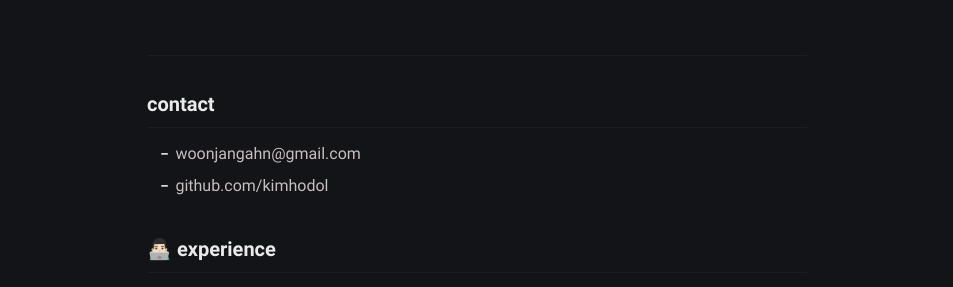
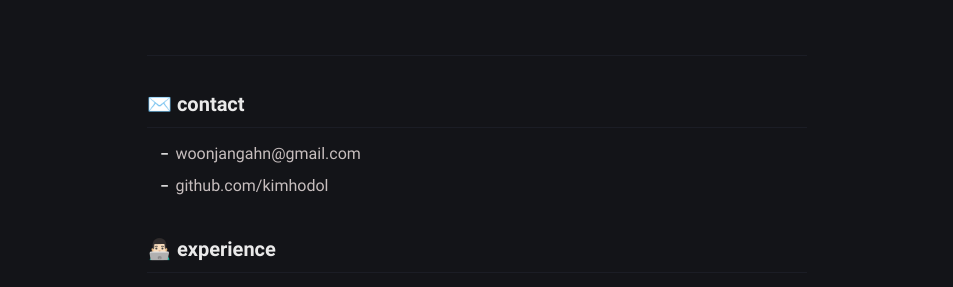
Before and after one commit to kimhodol/hodol-aa96c, a Jekyll site: the page built from about.md, in a window 1280 px wide. Shown: the part 231-518 px from the top of the page, without its empty margins (163-1116 px from the left). Built offline with Jekyll 4.4.1, drawn with Linux system fonts in a browser that asks for light colours.

```diff
--- a/about.md
+++ b/about.md
@@ -7,7 +7,7 @@ comments: false
 ---
 
 ---
-### contact
+### ✉️ contact
 - {{ site.author.email }}
 - github.com/{{ site.author.github }}
 
```
